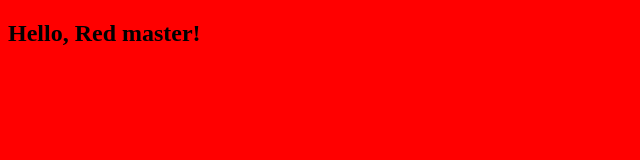
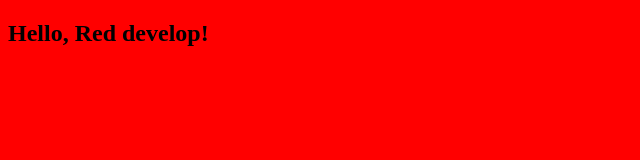
Before and after one commit to amansanghvi/spin-kub-test-2, a plain HTML site: page content/index.html in a window 1280 px wide. Shown: the full height of the page, 0-640 px from the left. Drawn offline with Linux system fonts and the light colour scheme.

Commit message:
Update index.html

```diff
--- a/content/index.html
+++ b/content/index.html
@@ -1,6 +1,6 @@
 <!DOCTYPE html>
 <html>
   <body style="background-color:red">
-    <h2>Hello, Red master!</h2>
+    <h2>Hello, Red develop!</h2>
   </body>
 </html>
```
